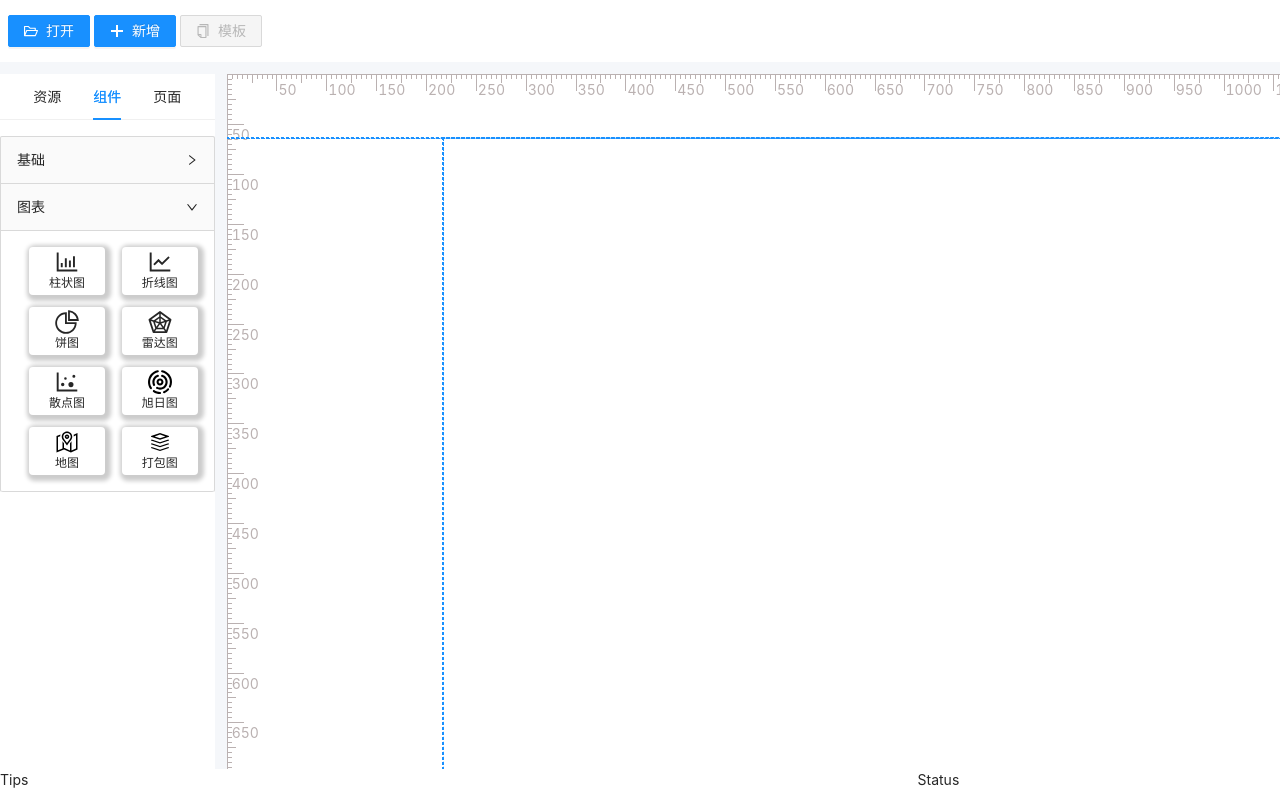
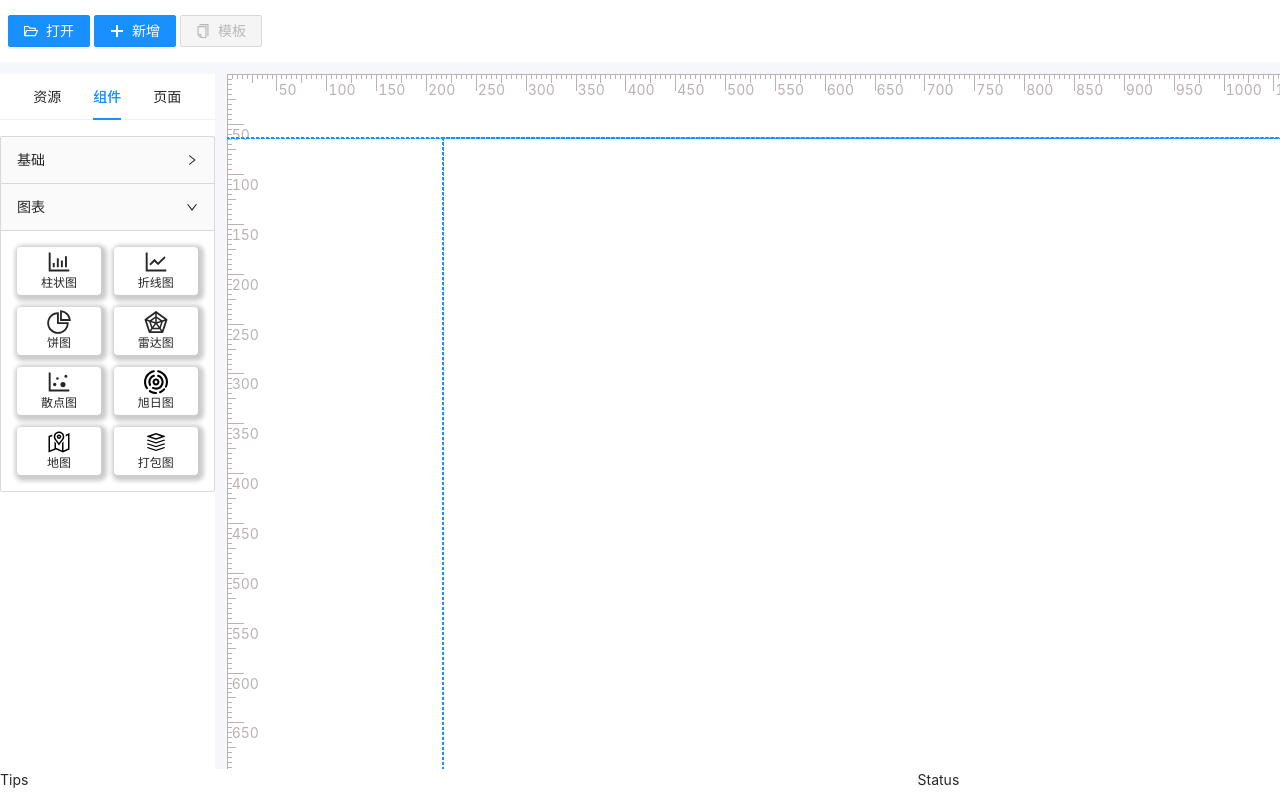
Before and after one commit to czf2015/quad, a React (Vite) app: page / in a window 1280 px wide. Shown: the top 800 px of the page. Built offline with nearby package versions, Linux system fonts and the light colour scheme.

Commit message:
修改样式

```diff
--- a/src/components/LowCodeEditor/partials/Widgets/index.module.less
+++ b/src/components/LowCodeEditor/partials/Widgets/index.module.less
@@ -3,4 +3,5 @@
   flex-wrap: wrap;
   justify-content: space-between;
   margin-top: -12px;
+  margin-left: -12px;
 }
--- a/src/components/LowCodeEditor/partials/Widgets/partials/Widget/index.module.less
+++ b/src/components/LowCodeEditor/partials/Widgets/partials/Widget/index.module.less
@@ -3,7 +3,7 @@
   flex-direction: column;
   justify-content: center;
   align-items: center;
-  width: 76px;
+  width: 84px;
   height: 48px;
   border-radius: 4px;
   > .title {
```
